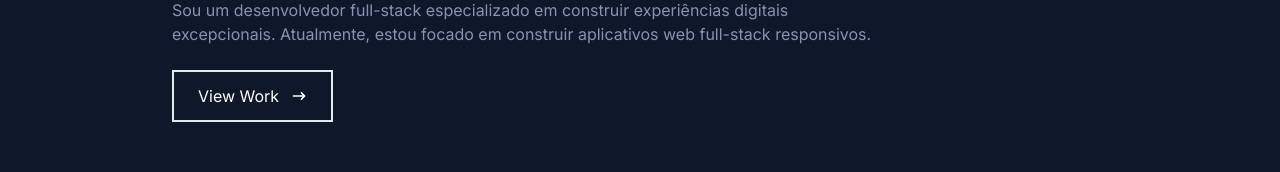
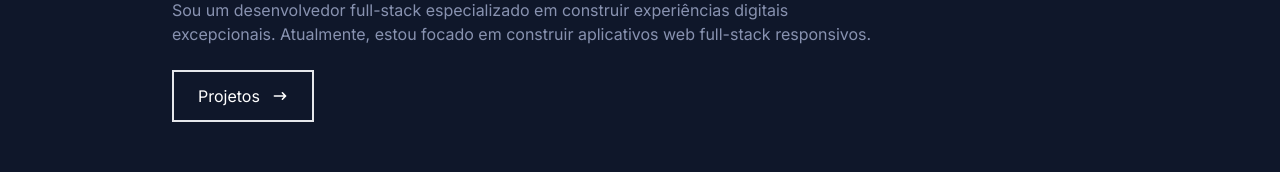
Before and after one commit to frantecbh/my-portifolio, a React (Vite) app: page / in a window 1280 px wide. Shown: the part 464-636 px from the top of the page. Built offline with nearby package versions, Linux system fonts and the light colour scheme; no server answers.

Commit message:
scroll projetos home

```diff
--- a/src/components/Home.tsx
+++ b/src/components/Home.tsx
@@ -1,4 +1,5 @@
 import { HiArrowNarrowRight } from "react-icons/hi"
+import { Link } from "react-scroll";
 import { TypeAnimation } from 'react-type-animation';
 
 
@@ -26,12 +27,18 @@
       Sou um desenvolvedor full-stack especializado em construir experiências digitais excepcionais. Atualmente, estou focado em construir aplicativos web full-stack responsivos.
       </p>
       <div>
-        <button className='text-white group border-2 px-6 py-3 my-2 flex items-center hover:bg-lime-600 hover:border-lime-600'>
-          View Work
+
+          <button className='text-white group border-2 px-6 py-3 my-2 flex items-center hover:bg-lime-600 hover:border-lime-600'>
+          <Link to='projetos' smooth={true} duration={500}>
+            Projetos
+          </Link>
+
           <span className='group-hover:rotate-90 duration-300'>
             <HiArrowNarrowRight className='ml-3 ' />
           </span>
         </button>
+
+
       </div>
     </div>
   </div>
```
